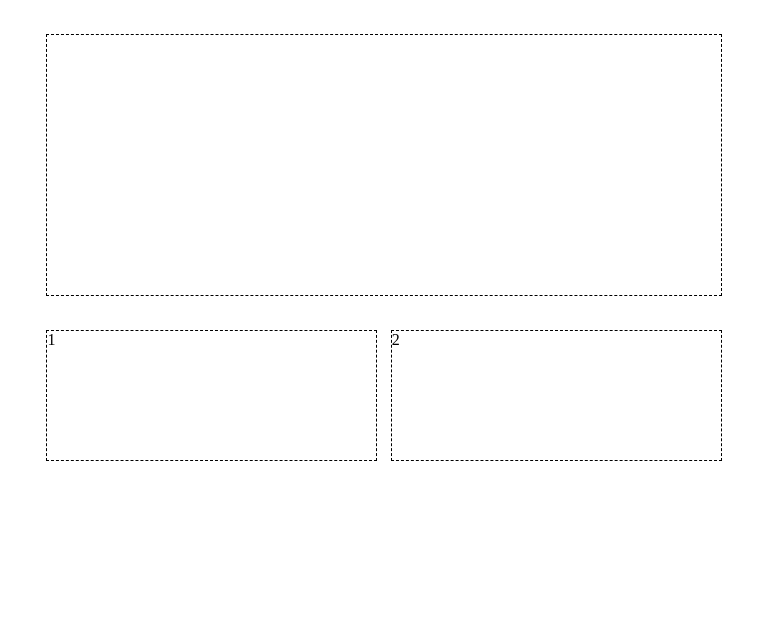
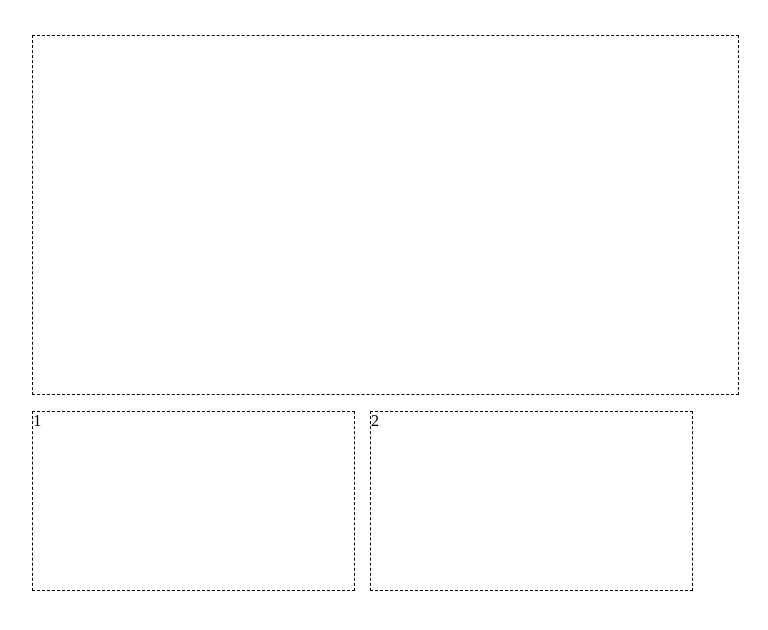
Before and after one commit to OskarRadon/responsive-templates, a plain HTML site: page Mondrian/index.html in a window 768 px wide. Drawn offline with Linux system fonts and the light colour scheme.

Commit message:
adjust second media query to vh and vw instead of pixels and percents

```diff
--- a/Mondrian/css/styles.css
+++ b/Mondrian/css/styles.css
@@ -12,7 +12,7 @@
 /* End for testing */
 
 body {
-  height: 525px;
+  height: 90vh;
   padding: 0 5%;
 }
 
@@ -32,20 +32,30 @@ article {
 }
 
 
-@media screen and (min-width: 700px) {
+@media screen and (min-width: 700px) and (max-width: 1099px) {
+  body {
+    padding: 3.5% 0 0 0;
+    height: 90vh;
+    width: 90vw;
+  }
 
   article {
-    width: 49%;
+    width: 42vw;
     float: left;
     margin: 0;
   }
 
   #main {
-    margin: 5% 0;
+    width: 92vw;
+    margin: 0 2vh 2vh 3.5%;
   }
 
-  article:first-of-type {
-    margin: 0 2% 0 0;
+  article:first-of-type{
+    margin-left: 3.5%;
+  }
+
+  article:nth-of-type(n+2){
+    margin-left: 2vw;
   }
 }
 
```
